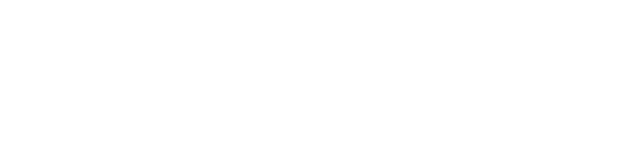
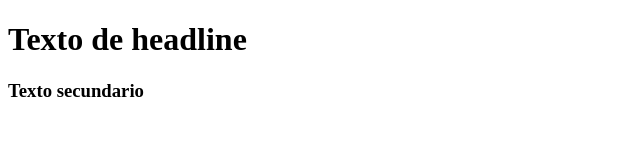
Before and after one commit to yurimq64/GitAmbDesSoft, a plain HTML site: page index.html in a window 1280 px wide. Shown: the whole page, without its empty margins (0-640 px from the left). Drawn offline with Linux system fonts and the light colour scheme.

Commit message:
Adicionado js a head; h1 e h3

```diff
--- a/index.html
+++ b/index.html
@@ -5,8 +5,10 @@
     <meta name="viewport" content="width=device-width, initial-scale=1.0">
     <title>Título legal</title>
     <link rel="stylesheet" href="style.css">
+    <link rel="scriptsheet" href="script.js">
 </head>
 <body>
-    <link rel="scriptsheet" href="script.js">
+    <h1>Texto de headline</h1>
+    <h3>Texto secundario</h3>
 </body>
 </html>
```
